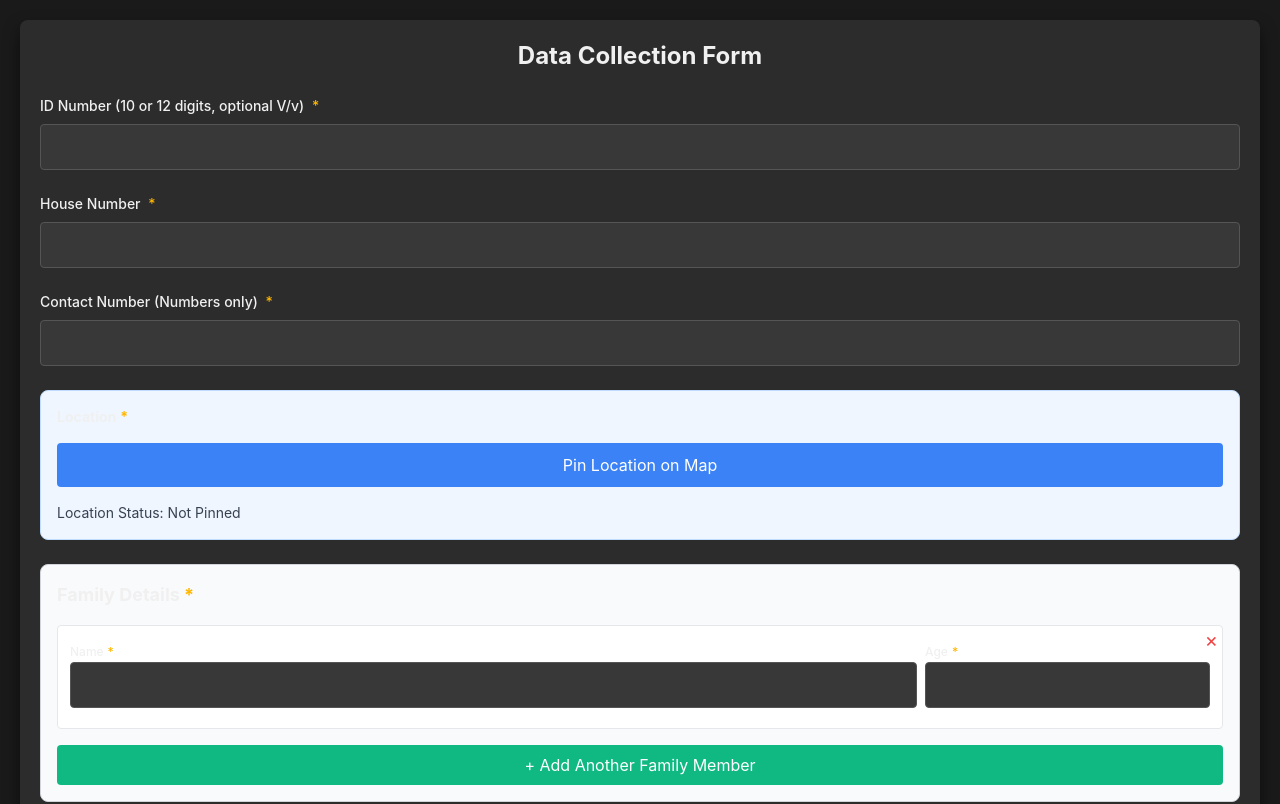
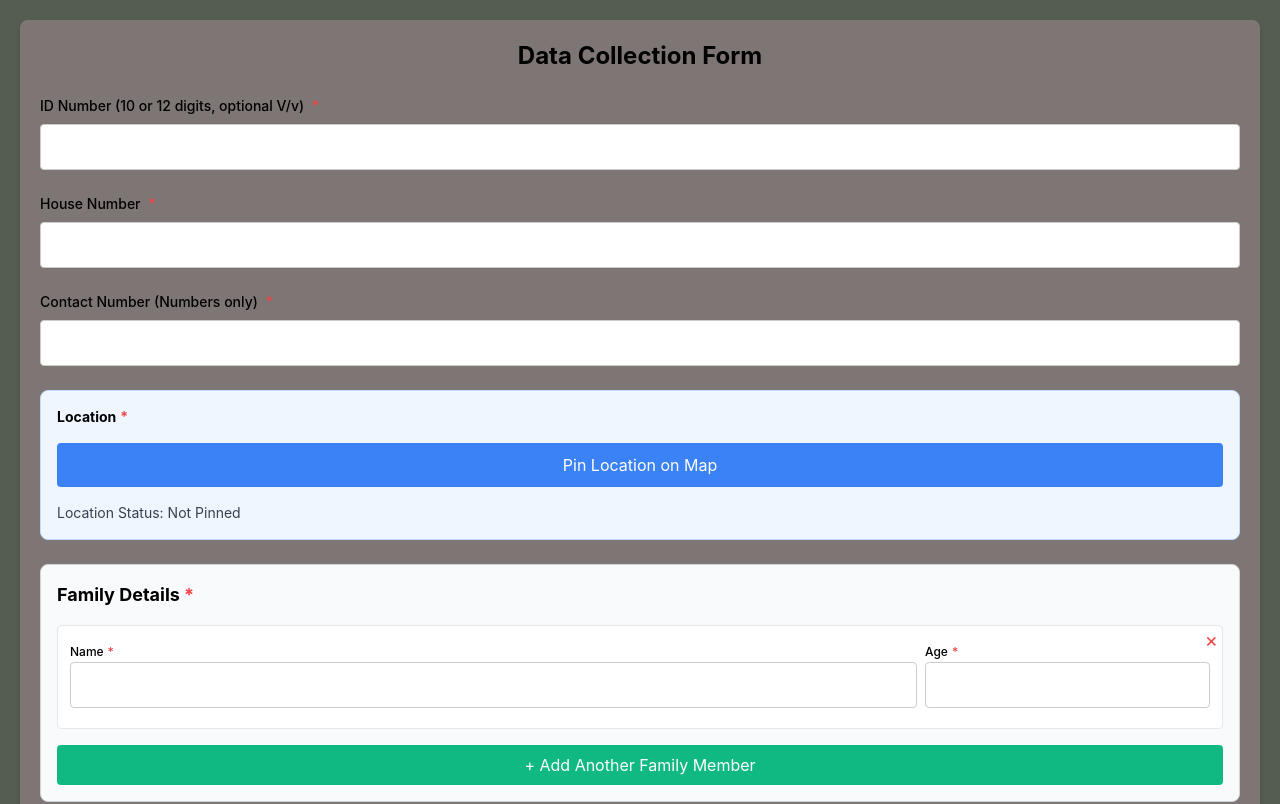
Before and after one commit to MDSCJ/Data_Collection, a plain HTML site: page index.html in a window 1280 px wide. Shown: the top 804 px of the page. Drawn offline with nearby package versions, Linux system fonts and the light colour scheme.

Commit message:
Update style.css

```diff
--- a/style.css
+++ b/style.css
@@ -1,45 +1,26 @@
 body {
-    /* Main Background: Dark Gray/Black */
     font-family: 'Inter', sans-serif;
-    background-color: #1a1a1a; /* Very dark background */
-    color: #e0e0e0; /* Light text color for the body */
+    background-color: #555D50;
     padding: 20px;
 }
 
 .container {
-    /* Form Panel Background: Lighter Gray */
     max-width: 400px;
     margin: 0 auto;
-    background-color: #2c2c2c; /* A slightly lighter gray for the form area */
+    background-color: rgb(126, 117, 117);
     padding: 20px;
     border-radius: 8px;
-    box-shadow: 0 8px 16px rgba(0, 0, 0, 0.5); /* Darker, more pronounced shadow */
-}
-
-/* Ensure all labels and text within the container are light */
-label, h1, h2, h3, h4 {
-    color: #f0f0f0;
+    box-shadow: 0 4px 6px rgba(0, 0, 0, 0.1);
 }
 
 .input-style {
-    /* Text Box Styling for Dark Theme */
     width: 100%;
     padding: 10px;
-    background-color: #383838; /* Dark background for the input fields */
-    color: #f0f0f0; /* Light text color inside the input fields */
-    border: 1px solid #555; /* Light gray border */
+    border: 1px solid #ccc;
     border-radius: 4px;
     box-sizing: border-box;
-    /* Styles for the cursor and placeholder text */
-    caret-color: #f0f0f0;
 }
 
-/* Optional: Style the placeholder text */
-.input-style::placeholder {
-    color: #a0a0a0;
-}
-
-/* Keep button colors for contrast */
 .button-primary {
     background-color: #3b82f6;
     color: white;
@@ -95,25 +76,19 @@ label, h1, h2, h3, h4 {
 
 .required-indicator::after {
     content: '*';
-    color: #ffb700; /* Changed required indicator to yellow/orange for visibility */
+    color: #ef4444;
     margin-left: 4px;
 }
 
-/* --- Map/Modal Styling (if used) --- */
-
-/* Modal overlay remains semi-transparent black */
 #mapModal {
-    background-color: rgba(0, 0, 0, 0.7);
+    background-color: rgba(0, 0, 0, 0.5);
     z-index: 1000;
 }
 
 #map {
     height: 300px;
     width: 100%;
-    border: 1px solid #555; /* Add a slight border to the map container */
 }
-
-/* --- Media Queries --- */
 
 @media (min-aspect-ratio: 3/4) {
     .container {
```
